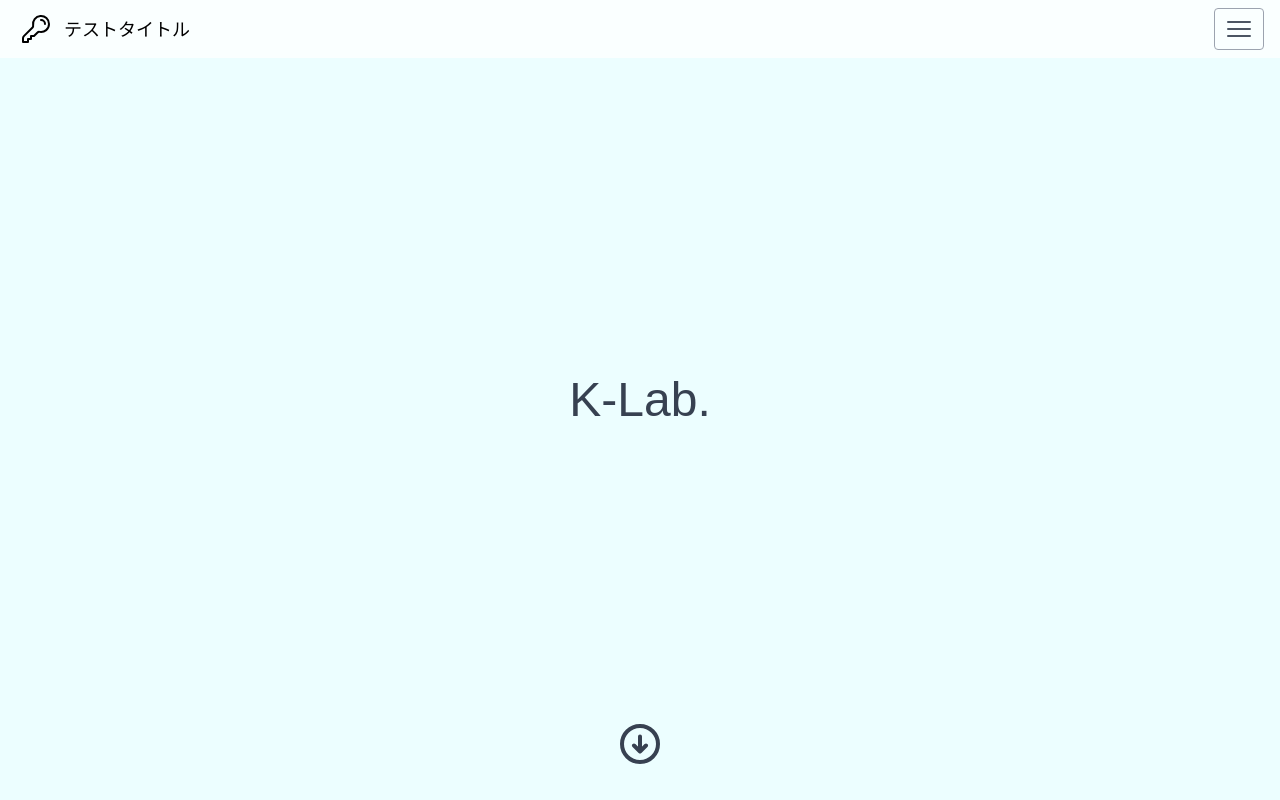
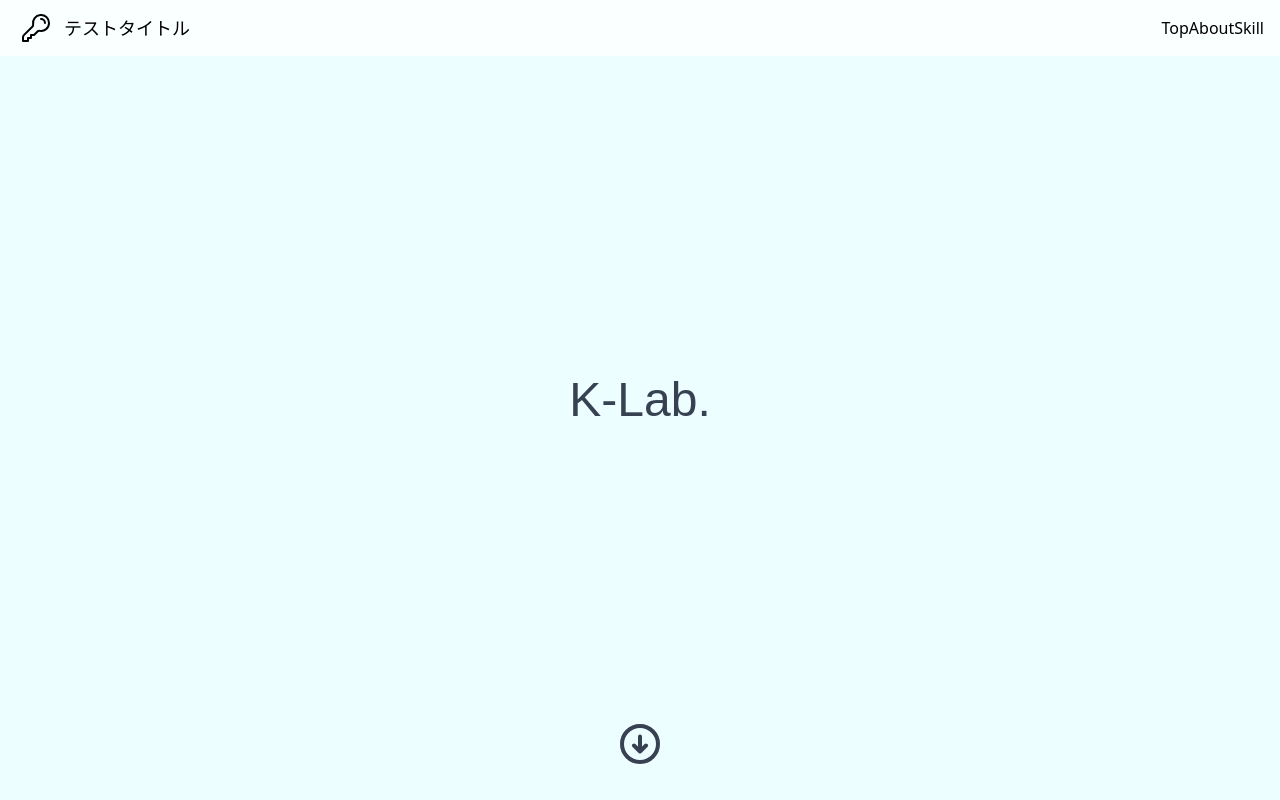
Before and after one commit to kk79it/portfolio, a React (Create React App) app: page / in a window 1280 px wide. Shown: the top 800 px of the page. Built offline with nearby package versions, Linux system fonts and the light colour scheme.

Commit message:
ルーターの処理の変更

```diff
--- a/src/components/HashLink.tsx
+++ b/src/components/HashLink.tsx
@@ -1,23 +1,33 @@
-import { AnchorHTMLAttributes, MouseEvent } from "react";
+import { AnchorHTMLAttributes, MouseEvent, ReactElement } from "react";
+import { useNavigate } from "react-router-dom";
 
 type Props = AnchorHTMLAttributes<HTMLAnchorElement> & {
   /**
    * リンク先 name
    */
-  href: string;
+  to: string;
+  children: ReactElement;
 };
 
-function HashLink({ href, ...rest }: Props) {
+function HashLink({ children, to, ...rest }: Props) {
+  const navigate = useNavigate();
+
   const handleClick = (e: MouseEvent<HTMLAnchorElement>) => {
     // 要検証
     e.preventDefault();
 
-    const elem = document.querySelector(`[data-name="${href}"]`);
+    const elem = document.getElementById(to.replace("#", ""));
 
     elem?.scrollIntoView({ behavior: "smooth" });
+
+    navigate(to, { replace: false });
   };
 
-  return <a onClick={handleClick} {...rest}></a>;
+  return (
+    <a href={to} onClick={handleClick} {...rest}>
+      {children}
+    </a>
+  );
 }
 
 export default HashLink;
--- a/src/components/Header.tsx
+++ b/src/components/Header.tsx
@@ -1,5 +1,7 @@
 import { Bars3Icon } from "@heroicons/react/24/outline";
 import TitleIcon from "./TitleIcon";
+import { menuitems } from "../config";
+import HashLink from "./HashLink";
 
 function Header() {
   return (
@@ -8,9 +10,18 @@ function Header() {
         <TitleIcon />
       </div>
       <div className="ml-2 text-lg">テストタイトル</div>
-      <div className="ml-auto rounded border border-gray-400 px-2 py-1">
-        <div className="h-8 w-8 text-gray-600">
-          <Bars3Icon />
+      <div className="ml-auto">
+        <div className="flex">
+          {menuitems.map(({ link, text }) => (
+            <HashLink key={link} to={link}>
+              <div>{text}</div>
+            </HashLink>
+          ))}
+        </div>
+        <div className="rounded border border-gray-400 px-2 py-1 md:hidden">
+          <div className="h-8 w-8 text-gray-600">
+            <Bars3Icon />
+          </div>
         </div>
       </div>
     </header>
--- a/src/components/Layout.tsx
+++ b/src/components/Layout.tsx
@@ -1,6 +1,5 @@
 import { ReactElement } from "react";
 import Header from "./Header";
-import Sidebar from "./Sidebar";
 
 type Props = {
   children: ReactElement;
--- a/src/components/Sidebar.tsx
+++ b/src/components/Sidebar.tsx
@@ -6,7 +6,7 @@ function Sidebar() {
     <nav className="flex min-h-screen w-64 items-center pl-16">
       <ul>
         {menuitems.map(({ text, link }) => (
-          <HashLink key={link} href={link}>
+          <HashLink key={link} to={link}>
             <li
               className="my-3 cursor-pointer border-l-8 border-gray-700
             pl-2 text-lg font-bold text-gray-700 hover:border-l-2"
--- a/src/components/topics/About.tsx
+++ b/src/components/topics/About.tsx
@@ -3,6 +3,7 @@ import styles from "../../styles/topics-about.module.scss";
 function About() {
   return (
     <div
+      id="about"
       className={`${styles.bg_jigsaw} flex min-h-screen items-center justify-center`}
     >
       <div className="max-w-2xl">
--- a/src/components/topics/Skill.tsx
+++ b/src/components/topics/Skill.tsx
@@ -1,6 +1,6 @@
 function Articles() {
   return (
-    <div className="flex min-h-screen items-center justify-center">
+    <div id="skill" className="flex min-h-screen items-center justify-center">
       <div className="min-w-2xl">
         <h2 className="text-4xl font-bold tracking-wider text-gray-700">
           Skill
--- a/src/components/topics/Top.tsx
+++ b/src/components/topics/Top.tsx
@@ -3,12 +3,12 @@ import HashLink from "../HashLink";
 
 function Top() {
   return (
-    <div className="relative min-h-screen w-full bg-cyan-50 text-gray-700">
+    <div id="top" className="relative min-h-screen w-full bg-cyan-50 text-gray-700">
       <div className="absolute top-1/2 left-1/2 -translate-y-1/2 -translate-x-1/2">
         <div className="font-noto-sans text-5xl">K-Lab.</div>
       </div>
       <div className="absolute bottom-0 left-1/2 -translate-x-1/2 p-8">
-        <HashLink className="cursor-pointer" href={menuitems[1].link}>
+        <HashLink className="cursor-pointer" to={menuitems[1].link}>
           <svg
             xmlns="http://www.w3.org/2000/svg"
             fill="none"
--- a/src/config.ts
+++ b/src/config.ts
@@ -1,15 +1,15 @@
 const menuitems = [
   {
     text: "Top",
-    link: "top",
+    link: "#top",
   },
   {
     text: "About",
-    link: "about",
+    link: "#about",
   },
   {
-    text: "Articles",
-    link: "articles",
+    text: "Skill",
+    link: "#skill",
   },
 ];
 
```
